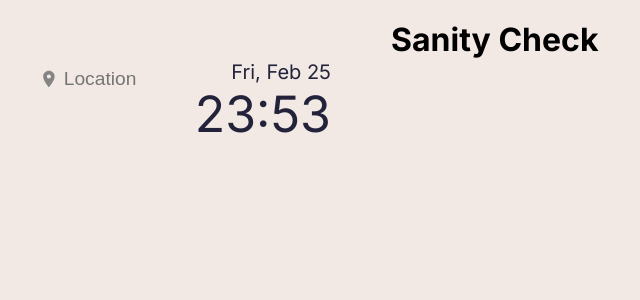
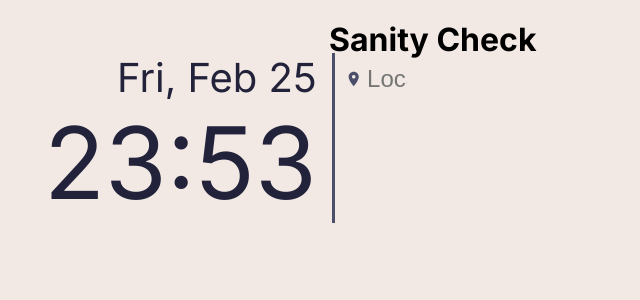
Before and after one commit to gianbradley76/Notes-and-Weather-App, a React (Create React App) app: page / in a window 1280 px wide. Shown: the top 300 px of the page, without its empty margins (21-661 px from the left). Built offline with nearby package versions, Linux system fonts and the light colour scheme.

Commit message:
finished date and weather layout

```diff
--- a/src/App.css
+++ b/src/App.css
@@ -2,7 +2,7 @@
 	width: 100%;
 	height: inherit;
 	display: grid;
-	grid-template-columns: 30% auto;
+	grid-template-columns: 25% auto;
 	grid-template-rows: 30% auto;
 	gap: 20px;
 	padding: 20px;
@@ -10,5 +10,6 @@
 
 .date-weather-container {
 	display: grid;
-	grid-template-columns: 40% auto;
+	grid-template-columns: auto 35%;
+	align-items: center;
 }
--- a/src/Components/Weather/Weather.css
+++ b/src/Components/Weather/DateWeather.css
@@ -4,8 +4,26 @@
 	padding: 15px;
 }
 
+.date-time-conatiner {
+	border-right: 3px solid #4a4e69;
+	padding: 0 15px;
+	text-align: right;
+}
+
+.date-time--day {
+	font-size: 40px;
+	/* letter-spacing: -2px; */
+}
+
+.date-time--time {
+	font-size: 100px;
+}
+
 .weather-container {
-	padding: 10px;
+	display: grid;
+	grid-template-rows: 40px 110px;
+	gap: 5px;
+	margin: 10px;
 }
 
 .weather--title {
@@ -29,10 +47,11 @@
 }
 
 .weather-search--input {
+	color: #4a4e69;
 	background: none;
 	width: 100%;
 	padding: 5px;
-	font-size: 1.2em;
+	font-size: 1.5em;
 	border: none;
 	text-transform: capitalize;
 	transition: 0.2s ease all;
@@ -41,6 +60,7 @@
 }
 
 .weather-search--input:focus {
+	color: #22223b;
 	outline: none;
 }
 
@@ -59,57 +79,41 @@
 	-webkit-transition: 0.2s ease all;
 }
 
-.weather---location-icon {
-	color: #555;
+.weather---location-icon,
+.weather--search-icon {
+	color: #4a4e69;
 }
 
-.weather--search-icon {
-	color: #858585;
+.weather-info-container {
+	display: flex;
+	flex-direction: column;
+	justify-content: space-evenly;
 }
 
-.weather--temperature {
-	font-size: 50px;
+.weather-info--text {
+	font-size: 15px;
+	color: #4a4e69;
+}
+
+.weather--temperature,
+.weather--current,
+.weather--sunrise,
+.weather--sunset {
+	display: flex;
+	align-items: center;
 }
 
 .weather--degrees-symbol {
 	font-size: 25px;
 }
 
-.weather--current {
-	display: flex;
-	align-items: center;
-}
-
 .weather--icon {
-	height: 25px;
+	color: #4a4e69;
+	height: 20px;
 	width: auto;
+	margin-right: 7px;
 }
 
 .weather--main-weather {
 	font-size: 20px;
 }
-
-.weather--sunset-sunrise div {
-	display: flex;
-	align-items: center;
-}
-
-.weather--sunrise,
-.weather--sunset {
-	margin-right: 7px;
-	height: 20px;
-	width: auto;
-}
-
-.date-time-conatiner {
-	padding: 10px;
-	text-align: right;
-}
-
-.date-time--day {
-	font-size: 20px;
-}
-
-.date-time--time {
-	font-size: 50px;
-}
--- a/src/Components/Weather/DateWeather.js
+++ b/src/Components/Weather/DateWeather.js
@@ -1,6 +1,6 @@
 /* eslint-disable react-hooks/exhaustive-deps */
 /* eslint-disable no-unused-vars */
-import './Weather.css';
+import './DateWeather.css';
 import React, { useState, useEffect } from 'react';
 import SearchLocation from './SearchLocation';
 import Weather from './Weather';
@@ -15,11 +15,11 @@ function DateWeather() {
 
 	return (
 		<div className='date-weather-container'>
+			<DateTime />
 			<div className='weather-container'>
 				<SearchLocation searchSuccess={searchSuccess} />
 				<Weather currentWeather={currentWeather} />
 			</div>
-			<DateTime />
 		</div>
 	);
 }
--- a/src/Components/Weather/Weather.js
+++ b/src/Components/Weather/Weather.js
@@ -1,4 +1,4 @@
-import { WiCloud, WiNightClear } from 'react-icons/wi';
+import { WiThermometer, WiCloud, WiNightClear } from 'react-icons/wi';
 import {
 	BsCloudDrizzle,
 	BsFillCloudRainFill,
@@ -54,23 +54,24 @@ function Weather(props) {
 
 	return (
 		<div className='weather-info-container'>
-			<p className='weather--temperature'>
-				{temperature}
-				<span className='weather--degrees-symbol'>°C</span>
-			</p>
+			<div className='weather--temperature'>
+				<WiThermometer className='weather--icon' />
+				<p className='weather-info--text'>
+					{temperature}
+					<span>°C</span>
+				</p>
+			</div>
 			<div className='weather--current'>
 				{WeatherIcon()}
-				<p className='weather--main-weather'>{mainWeather}</p>
+				<p className='weather-info--text'>{mainWeather}</p>
 			</div>
-			<div className='weather--sunset-sunrise'>
-				<div>
-					<BsSunriseFill className='weather--sunrise' />
-					<p>{sunriseTime}</p>
-				</div>
-				<div>
-					<BsSunsetFill className='weather--sunset' />
-					<p>{sunsetTime}</p>
-				</div>
+			<div className='weather--sunrise'>
+				<BsSunriseFill className='weather--icon' />
+				<p className='weather-info--text'>{sunriseTime}</p>
+			</div>
+			<div className='weather--sunset'>
+				<BsSunsetFill className='weather--icon' />
+				<p className='weather-info--text'>{sunsetTime}</p>
 			</div>
 		</div>
 	);
```
